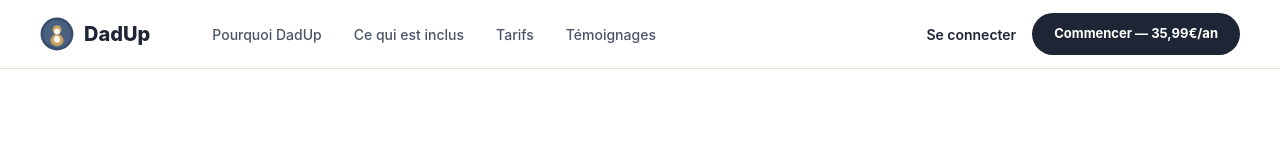
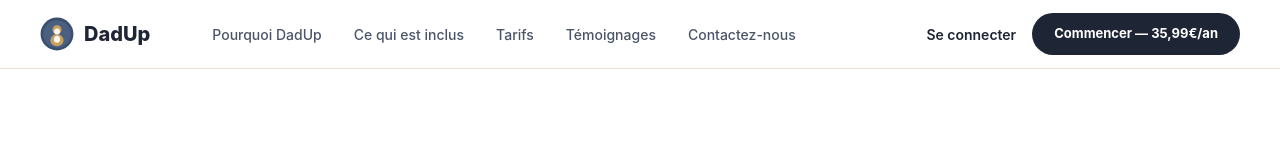
Before and after one commit to Julproject/dadup, a Next.js app: page / in a window 1280 px wide. Shown: the top 148 px of the page. Built offline with nearby package versions, Linux system fonts and the light colour scheme; grey boxes are pictures that could not be loaded.

Commit message:
Update page.tsx

```diff
--- a/app/page.tsx
+++ b/app/page.tsx
@@ -95,6 +95,7 @@ export default function Home() {
               <a href="/inclus" style={{color:C.text, fontSize:'14px', fontWeight:500, padding:'8px 14px', borderRadius:'8px', textDecoration:'none'}}>Ce qui est inclus</a>
               <a href="/tarifs" style={{color:C.text, fontSize:'14px', fontWeight:500, padding:'8px 14px', borderRadius:'8px', textDecoration:'none'}}>Tarifs</a>
               <a href="/temoignages" style={{color:C.text, fontSize:'14px', fontWeight:500, padding:'8px 14px', borderRadius:'8px', textDecoration:'none'}}>Témoignages</a>
+              <a href="/contact" style={{color:C.text, fontSize:'14px', fontWeight:500, padding:'8px 14px', borderRadius:'8px', textDecoration:'none'}}>Contactez-nous</a>
             </div>
           </div>
           <div className="nav-cta-group">
@@ -116,6 +117,7 @@ export default function Home() {
             <a href="/inclus" style={{color:C.text, fontSize:'15px', fontWeight:500, padding:'10px 8px', textDecoration:'none', borderBottom:`1px solid ${C.cream}`}}>Ce qui est inclus</a>
             <a href="/tarifs" style={{color:C.text, fontSize:'15px', fontWeight:500, padding:'10px 8px', textDecoration:'none', borderBottom:`1px solid ${C.cream}`}}>Tarifs</a>
             <a href="/temoignages" style={{color:C.text, fontSize:'15px', fontWeight:500, padding:'10px 8px', textDecoration:'none', borderBottom:`1px solid ${C.cream}`}}>Témoignages</a>
+            <a href="/contact" style={{color:C.text, fontSize:'15px', fontWeight:500, padding:'10px 8px', textDecoration:'none', borderBottom:`1px solid ${C.cream}`}}>Contactez-nous</a>
             <a href="/login" style={{color:C.dark, fontSize:'15px', fontWeight:700, padding:'10px 8px', textDecoration:'none', borderBottom:`1px solid ${C.cream}`}}>Se connecter</a>
             <button onClick={goToStripe} style={{background:C.dark, color:C.white, border:'none', padding:'14px', borderRadius:'32px', fontSize:'14px', fontWeight:700, cursor:'pointer', marginTop:'8px', width:'100%'}}>Commencer — 35,99€/an</button>
           </div>
@@ -348,6 +350,7 @@ export default function Home() {
             <a href="/inclus" style={{color:'#6a7585', fontSize:'13px', textDecoration:'none'}}>Ce qui est inclus</a>
             <a href="/tarifs" style={{color:'#6a7585', fontSize:'13px', textDecoration:'none'}}>Tarifs</a>
             <a href="/temoignages" style={{color:'#6a7585', fontSize:'13px', textDecoration:'none'}}>Témoignages</a>
+            <a href="/contact" style={{color:'#6a7585', fontSize:'13px', textDecoration:'none'}}>Contact</a>
           </div>
           <p style={{color:'#6a7585', fontSize:'12px', margin:0}}>Il ne remplace pas l'avis d'un médecin.</p>
         </div>
```
